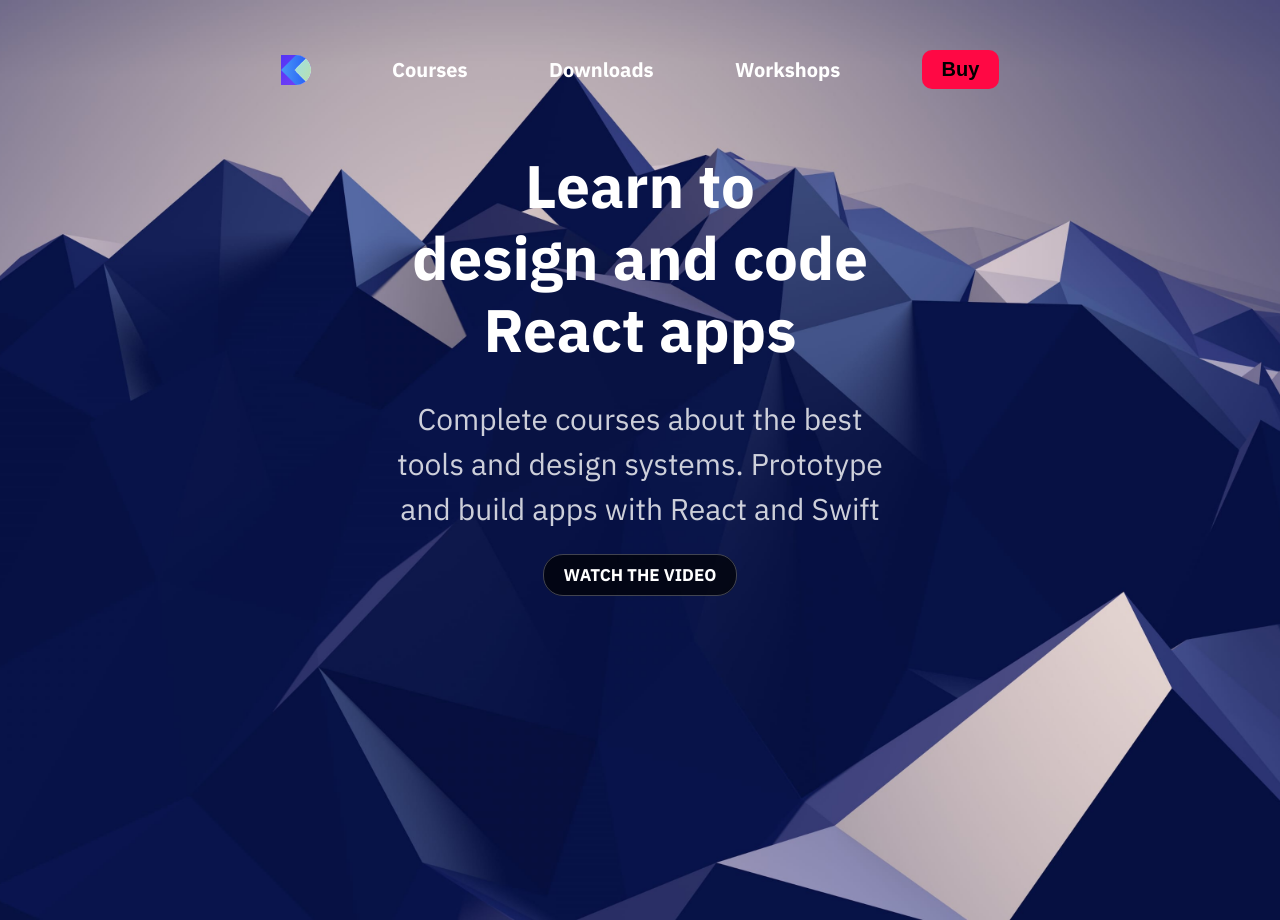
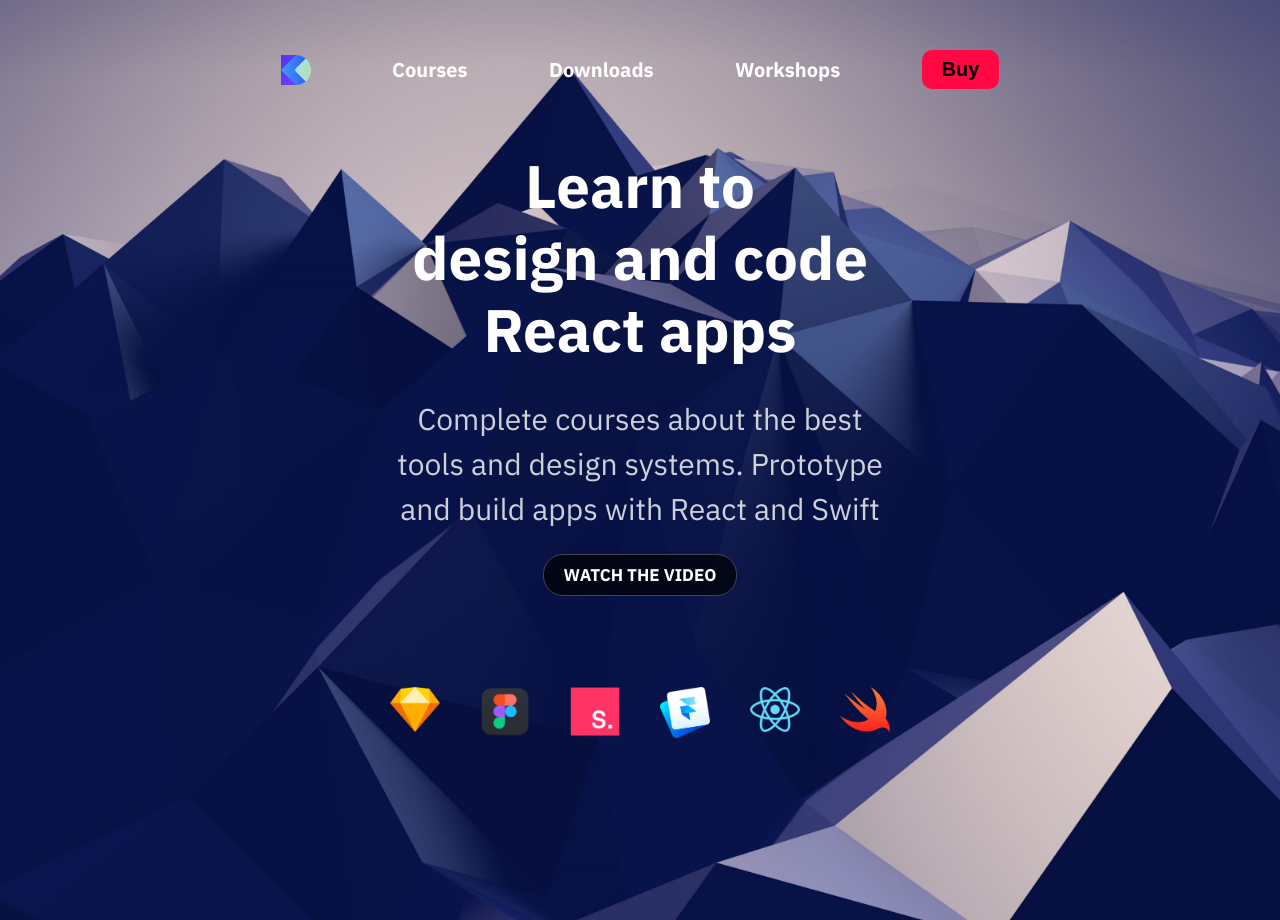
Before and after one commit to bitcreative-studios/react-for-designers, a Gatsby site: page / in a window 1280 px wide. Built offline with nearby package versions, Linux system fonts and the light colour scheme; Gatsby itself is replaced by a stand-in of ours.

Commit message:
feat: adds logos to hero section

```diff
--- a/src/layouts/index.css
+++ b/src/layouts/index.css
@@ -64,6 +64,14 @@ a {
   color: #000;
 }
 
+.Hero .Logos {
+  display: grid;
+  grid-template-columns: repeat(6, 1fr);
+  grid-gap: 40px;
+  margin: 100px 0;
+  justify-items: center;
+}
+
 @media (max-width: 640px) {
   .HeroGroup {
     padding: 100px 20px;
@@ -75,6 +83,10 @@ a {
 
   .Hero p {
     font-size: 24px;
+  }
+
+  .Hero .Logos {
+    grid-template-columns: repeat(3, 1fr);
   }
 }
 
--- a/src/pages/index.js
+++ b/src/pages/index.js
@@ -17,6 +17,15 @@ const IndexPage = ({ data }) => {
             and build apps with React and Swift
           </p>
           <Link to="/page-2">Watch the video</Link>
+          <div className="Logos">
+            <img src={require('../images/logo-sketch.png')} alt="" width="50" />
+            <img src={require('../images/logo-figma.png')} alt="" width="50" />
+            <img src={require('../images/logo-studio.png')} alt="" width="50" />
+            <img src={require('../images/logo-framer.png')} alt="" width="50" />
+            <img src={require('../images/logo-react.png')} alt="" width="50" />
+            <img src={require('../images/logo-swift.png')} alt="" width="50" />
+          </div>
+        </div>
         <svg
           width="100%"
           height="172"
@@ -35,7 +44,6 @@ const IndexPage = ({ data }) => {
           </path>
         </svg>
       </div>
-      </div>
     </Layout>
   )
 }
```
Lines whose indentation alone changed are shown as unchanged.
